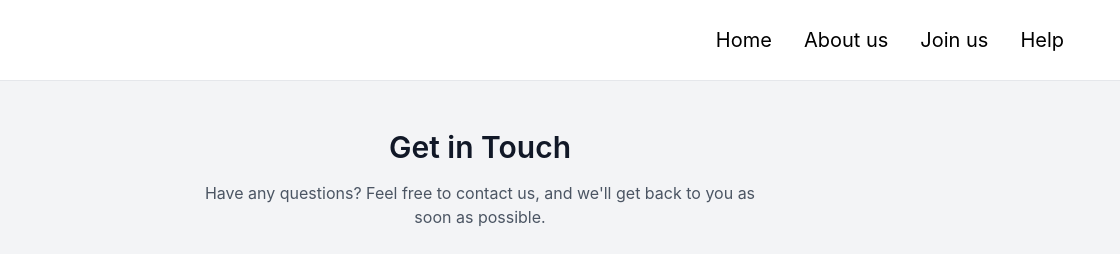
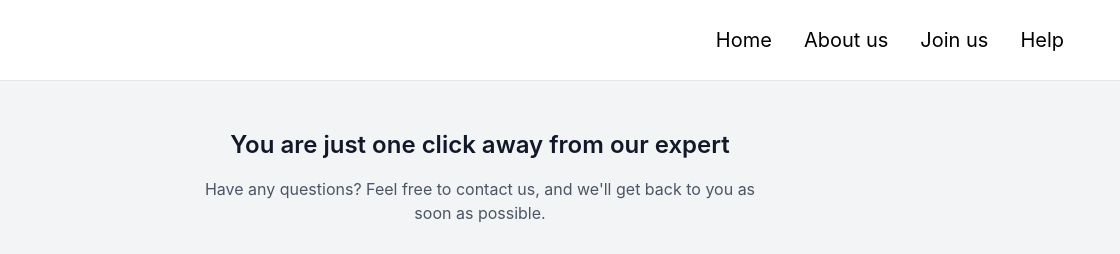
Before and after one commit to mrshabbarkhan/earning-roots, a plain HTML site: page index.html in a window 1280 px wide. Shown: the top 254 px of the page, 160-1280 px from the left. Drawn offline with nearby package versions, Linux system fonts and the light colour scheme.

Commit message:
headline changed

```diff
--- a/index.html
+++ b/index.html
@@ -29,7 +29,9 @@
     <!-- Contact Section -->
     <section id="contact" class="py-12 bg-gray-100 text-center px-6">
       <div class="max-w-xl mx-auto">
-        <h2 class="text-3xl font-semibold text-gray-900">Get in Touch</h2>
+        <h2 class="text-xl lg:text-2xl font-semibold text-gray-900">
+          You are just one click away from our expert
+        </h2>
         <p class="mt-4 text-gray-600">
           Have any questions? Feel free to contact us, and we'll get back to you
           as soon as possible.
```
